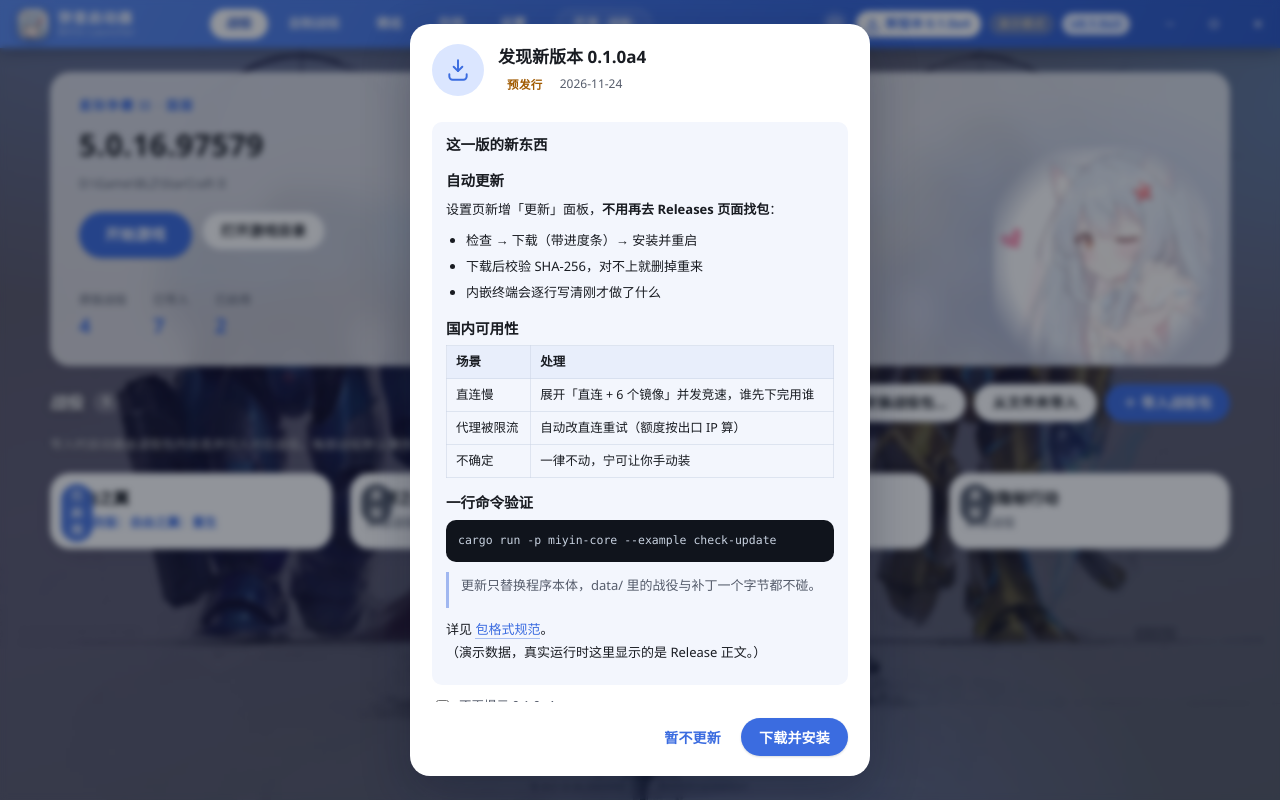
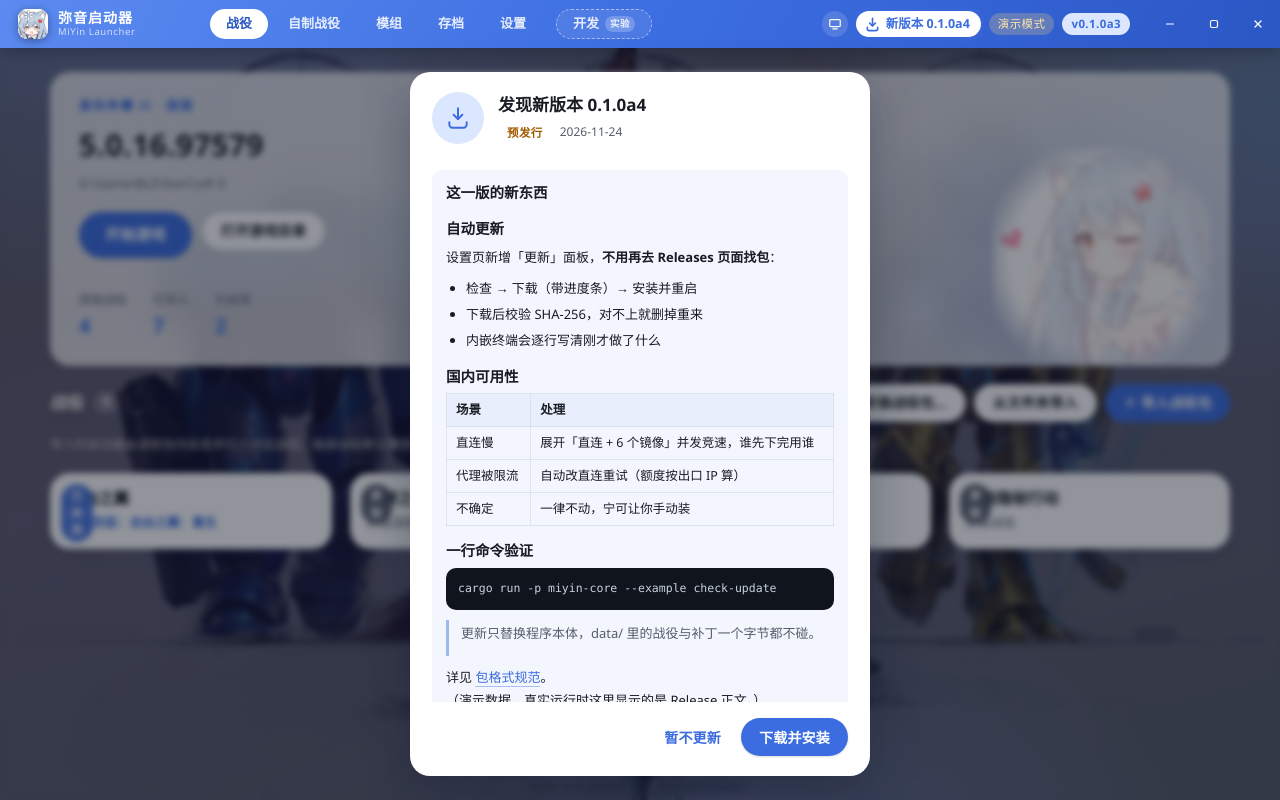
Before and after one commit to SuperQuail/SC2Miyin-Launcher, a React (Vite) app in the folder ui/: page / in a window 1280 px wide. Built offline with nearby package versions, Linux system fonts and the light colour scheme.

Commit message:
fix(ui): 弹窗遮罩从顶栏下沿开始，不再压住工具栏
顶栏同时是标题栏；.sheet 之前 inset:0 从窗口顶端开始，高弹窗的上边缘会顶进工具栏。现在遮罩从 --header-height 开始，卡片最大高度也按顶栏扣减；内容区滚动规则不变。

```diff
--- a/ui/src/styles/base.css
+++ b/ui/src/styles/base.css
@@ -203,7 +203,8 @@ textarea {
 
 .sheet {
   position: fixed;
-  inset: 0;
+  /* 顶栏也是标题栏（关掉了系统边框）：遮罩从顶栏下沿开始，弹窗才不会压住页签/窗口按钮 */
+  inset: var(--header-height) 0 0;
   z-index: 60;
   display: flex;
   align-items: center;
@@ -215,8 +216,8 @@ textarea {
 
 .sheet__card {
   width: min(460px, 92vw);
-  /* 弹窗最高只能占满一屏（.sheet 上下各有 24px 内边距）—— 内容再多也不许溢出屏幕 */
-  max-height: calc(100vh - 48px);
+  /* 弹窗最高只能占满顶栏以下的一屏（.sheet 上下各有 24px 内边距）—— 内容再多也不许溢出屏幕 */
+  max-height: calc(100vh - var(--header-height) - 48px);
   display: flex;
   flex-direction: column;
   padding: 20px 22px;
```
